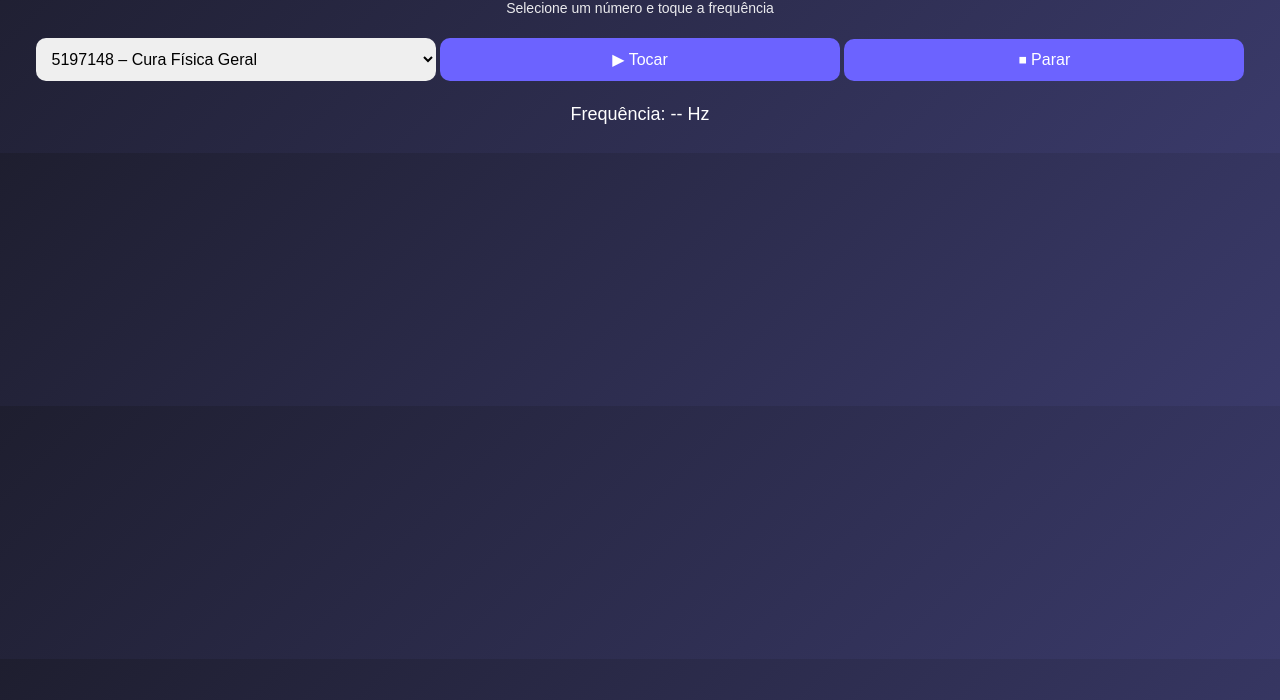
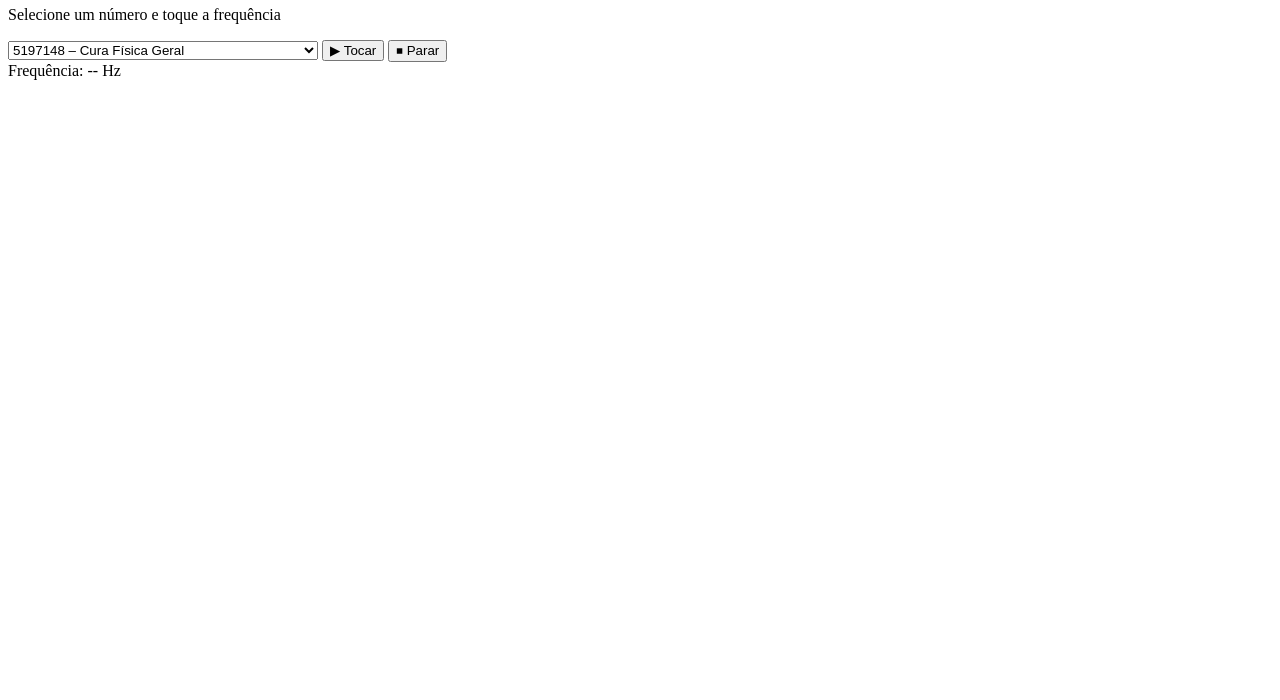
Before and after one commit to engelzu/Grabovoi, a plain HTML site: page index.html in a window 1280 px wide. Shown: the part 100-800 px from the top of the page. Drawn offline with Linux system fonts and the light colour scheme.

Commit message:
Remove initial content from index.html

```diff
--- a/index.html
+++ b/index.html
@@ -1,39 +1,3 @@
-
-<!DOCTYPE html>
-<html lang="pt-BR">
-<head>
-<meta charset="UTF-8">
-<title>Números de Grabovoi - Frequência</title>
-<meta name="viewport" content="width=device-width, initial-scale=1.0">
-
-<style>
-body {
-    font-family: Arial, sans-serif;
-    background: linear-gradient(135deg, #1e1e2f, #3a3a6a);
-    color: #fff;
-    text-align: center;
-    padding: 20px;
-}
-
-h1 {
-    margin-bottom: 5px;
-}
-
-p {
-    font-size: 14px;
-    opacity: 0.9;
-}
-
-select, button {
-    width: 90%;
-    max-width: 400px;
-    padding: 12px;
-    margin: 8px 0;
-    font-size: 16px;
-    border-radius: 10px;
-    border: none;
-}
-
 button {
     cursor: pointer;
     background: #6c63ff;
```
